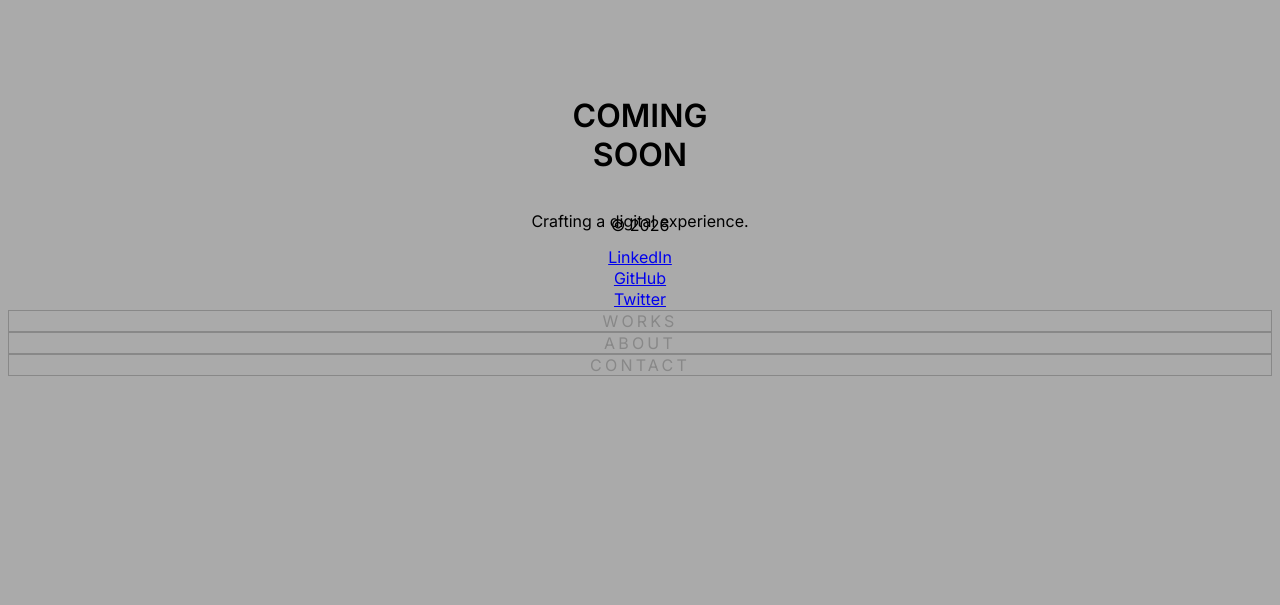
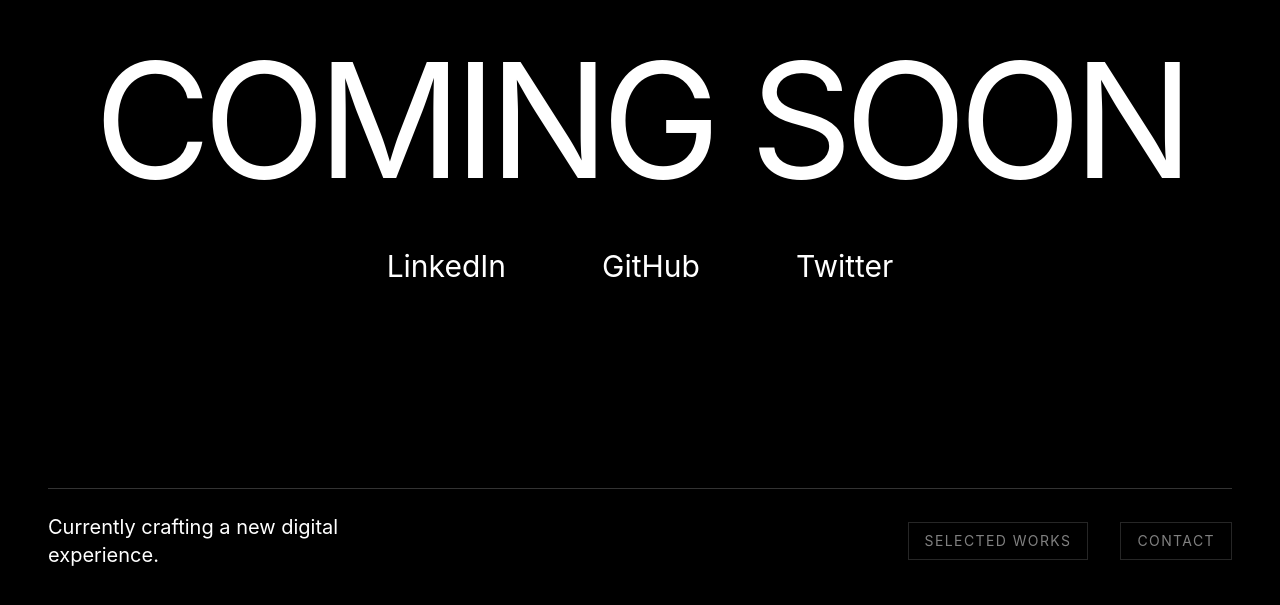
Before and after one commit to RonishS/portfolio-np-site, a React (Vite) app in the folder client/: page / in a window 1280 px wide. Shown: the part 183-788 px from the top of the page. Built offline with nearby package versions, Linux system fonts and the light colour scheme.

Commit message:
initial vibe coded portfolio

```diff
--- a/client/src/App.jsx
+++ b/client/src/App.jsx
@@ -2,53 +2,54 @@ import React from 'react';
 
 function App() {
     return (
-        <div className="min-h-screen bg-black flex flex-col items-center justify-center p-6 text-white selection:bg-white selection:text-black">
+        <div className="min-h-screen bg-black flex flex-col justify-between p-8 md:p-12 text-white overflow-hidden selection:bg-white selection:text-black">
 
-            {/* Main Content */}
-            <main className="text-center w-full max-w-5xl fade-in flex flex-col items-center justify-center min-h-[80vh]">
-                {/* Massive Headline - Regular Weight */}
-                <h1 className="text-6xl md:text-8xl lg:text-9xl font-normal tracking-tighter mb-8 leading-tight">
-                    COMING<br className="md:hidden" /> SOON
+            {/* Top / Header Placeholder (Optional, keeps center balanced) */}
+            <div className="w-full text-right opacity-0 hidden md:block">
+                <span>v1.0</span>
+            </div>
+
+            {/* Main Center Content */}
+            <main className="flex-1 flex flex-col items-center justify-center text-center fade-in">
+
+                {/* Massive Headline */}
+                <h1 className="text-7xl md:text-9xl lg:text-[10rem] font-normal tracking-tighter leading-none mb-12 text-white whitespace-nowrap">
+                    COMING SOON
                 </h1>
 
-                {/* Subtext */}
-                <p className="text-neutral-400 text-lg md:text-2xl font-light mb-16 tracking-wide max-w-2xl">
-                    Crafting a digital experience.
-                </p>
-
-                {/* Social Links - Clean White */}
-                <div className="flex flex-col md:flex-row gap-8 md:gap-16 items-center justify-center w-full">
-                    <a href="#" className="text-white hover:text-neutral-300 transition-colors text-lg font-normal border-b border-transparent hover:border-white pb-1 group">
+                {/* Social Links - Enlarged & White */}
+                <div className="flex flex-col md:flex-row gap-8 md:gap-24 items-center justify-center w-full">
+                    <a href="https://linkedin.com/in/YOUR_USER" target="_blank" rel="noopener noreferrer" className="text-2xl md:text-3xl font-normal text-white hover:text-gray-300 transition-colors border-b-2 border-transparent hover:border-white pb-1">
                         LinkedIn
-                        <span className="block max-w-0 group-hover:max-w-full transition-all duration-500 h-0.5 bg-white"></span>
                     </a>
-                    <a href="#" className="text-white hover:text-neutral-300 transition-colors text-lg font-normal border-b border-transparent hover:border-white pb-1 group">
+                    <a href="https://github.com/YOUR_USER" target="_blank" rel="noopener noreferrer" className="text-2xl md:text-3xl font-normal text-white hover:text-gray-300 transition-colors border-b-2 border-transparent hover:border-white pb-1">
                         GitHub
-                        <span className="block max-w-0 group-hover:max-w-full transition-all duration-500 h-0.5 bg-white"></span>
                     </a>
-                    <a href="#" className="text-white hover:text-neutral-300 transition-colors text-lg font-normal border-b border-transparent hover:border-white pb-1 group">
+                    <a href="https://x.com/YOUR_USER" target="_blank" rel="noopener noreferrer" className="text-2xl md:text-3xl font-normal text-white hover:text-gray-300 transition-colors border-b-2 border-transparent hover:border-white pb-1">
                         Twitter
-                        <span className="block max-w-0 group-hover:max-w-full transition-all duration-500 h-0.5 bg-white"></span>
                     </a>
-                </div>
-
-                {/* Minimalist Skeleton Grid */}
-                <div className="grid grid-cols-1 md:grid-cols-3 gap-6 mt-24 w-full opacity-20 hover:opacity-40 transition-opacity duration-700">
-                    <div className="border border-white h-32 flex items-center justify-center">
-                        <span className="text-xs uppercase tracking-[0.2em]">Works</span>
-                    </div>
-                    <div className="border border-white h-32 flex items-center justify-center">
-                        <span className="text-xs uppercase tracking-[0.2em]">About</span>
-                    </div>
-                    <div className="border border-white h-32 flex items-center justify-center">
-                        <span className="text-xs uppercase tracking-[0.2em]">Contact</span>
-                    </div>
                 </div>
 
             </main>
 
-            <footer className="fixed bottom-6 text-neutral-600 text-xs uppercase tracking-widest">
-                &copy; {new Date().getFullYear()}
+            {/* Footer / Bottom Content */}
+            <footer className="w-full flex-col md:flex-row flex justify-between items-end md:items-center text-white border-t border-white/20 pt-6 mt-12 fade-in">
+
+                {/* "Crafting..." moved to bottom left */}
+                <div className="text-lg md:text-xl font-normal max-w-sm text-left mb-6 md:mb-0">
+                    Currently crafting a new digital experience.
+                </div>
+
+                {/* Skeleton Placeholders as small footer items */}
+                <div className="flex gap-8 opacity-50">
+                    <div className="text-sm uppercase tracking-widest border border-white/30 px-4 py-2">
+                        Selected Works
+                    </div>
+                    <div className="text-sm uppercase tracking-widest border border-white/30 px-4 py-2">
+                        Contact
+                    </div>
+                </div>
+
             </footer>
         </div>
     );
--- a/client/src/index.css
+++ b/client/src/index.css
@@ -1,18 +1,13 @@
-@import url('https://fonts.googleapis.com/css2?family=Inter:wght@300;400;600&display=swap');
+@import "tailwindcss";
 
-@tailwind base;
-@tailwind components;
-@tailwind utilities;
+@theme {
+  --font-sans: 'Inter', sans-serif;
+}
 
 body {
-  font-family: 'Inter', sans-serif;
-  background-color: #aaaaaa;
-}
-
-@layer utilities {
-  .fade-in {
-    animation: fadeIn 1.5s ease-out forwards;
-  }
+  font-family: var(--font-sans);
+  background-color: #000000;
+  color: white;
 }
 
 @keyframes fadeIn {
@@ -26,3 +21,7 @@ body {
     transform: translateY(0);
   }
 }
+
+.fade-in {
+  animation: fadeIn 1.5s ease-out forwards;
+}
```
